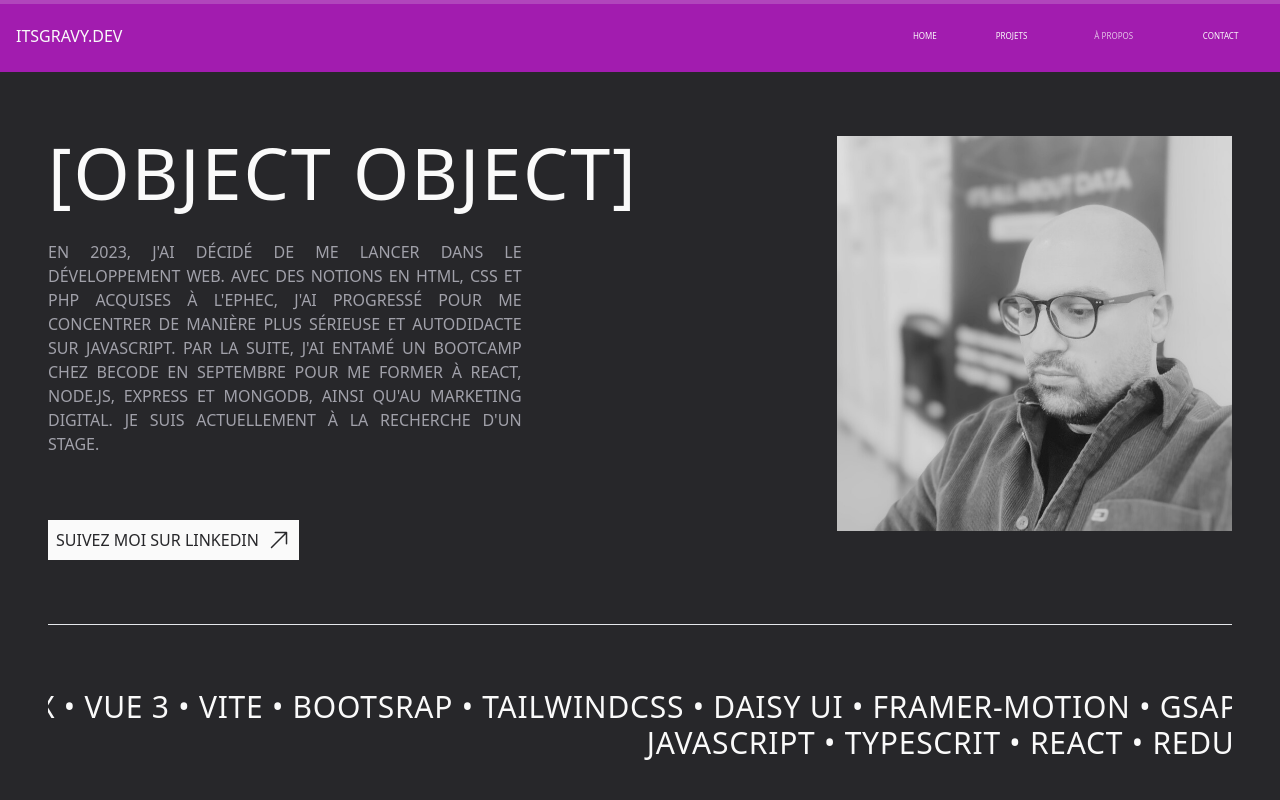
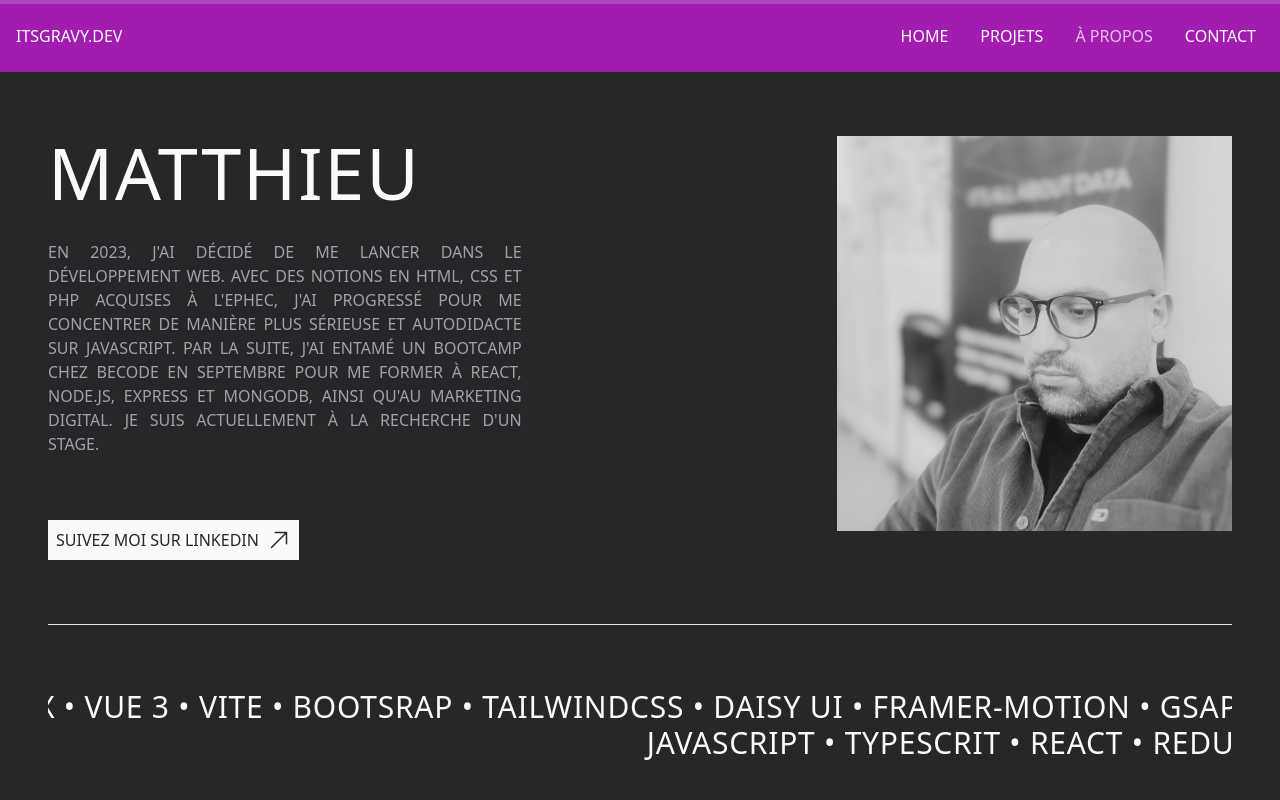
Before and after one commit to matthieuGravy/portfolio, a React (Vite) app: page /about in a window 1280 px wide. Shown: the top 800 px of the page. Built offline with nearby package versions, Linux system fonts and the light colour scheme.

Commit message:
correctif

```diff
--- a/src/components/blocs/Topnav.tsx
+++ b/src/components/blocs/Topnav.tsx
@@ -102,10 +102,9 @@ const Topnav = () => {
             animate={controls}
           >
             {navFr.map((nav) => (
-              <motion.li
+              <li
                 key={nav.to}
                 className="w-full py-4  md:py-2 md:block md:w-auto overflow-hidden hover:opacity-75 hover:bg-fuchsia-600"
-                initial={{ opacity: 1, scale: 0.5 }}
               >
                 <ButtonNav
                   to={nav.to}
@@ -113,7 +112,7 @@ const Topnav = () => {
                   content={nav.content}
                   className="px-8 md:px-2 w-full"
                 />
-              </motion.li>
+              </li>
             ))}
           </motion.ul>
         </nav>
--- a/src/pages/Aboutpage/Aboutpage.tsx
+++ b/src/pages/Aboutpage/Aboutpage.tsx
@@ -22,7 +22,7 @@ const Aboutpage = () => {
             className="justify-between w-full md:flex-col"
             children1={
               <Heading
-                title={titre.toString()}
+                title={titre}
                 level="h1"
                 className="md:text-7xl text-5xl font-extralight uppercase tracking-wide"
               />
```
